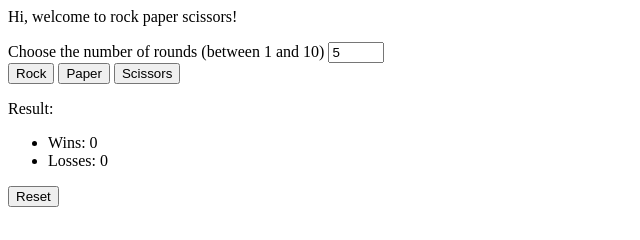
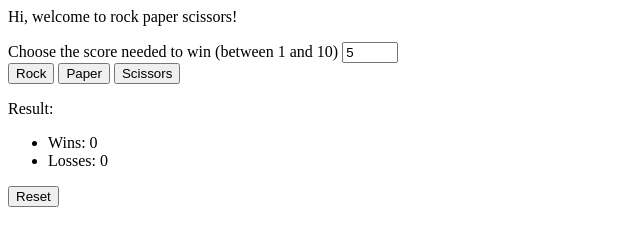
Before and after one commit to aljones1816/rock_paper_scissors, a plain HTML site: page index.html in a window 1280 px wide. Shown: the full height of the page, 0-640 px from the left. Drawn offline with Linux system fonts and the light colour scheme.

Commit message:
changed the input label to say score to win instead of number of rounds

```diff
--- a/index.html
+++ b/index.html
@@ -7,7 +7,7 @@
 <body>
     <div id="container">
         <p>Hi, welcome to rock paper scissors! </p>
-        <label for="numRounds">Choose the number of rounds (between 1 and 10)</label>
+        <label for="numRounds">Choose the score needed to win (between 1 and 10)</label>
         <input type="number" name="numRounds" id="numRounds" min="1" max="10" value="5">
         <div id="gameBoard">
             <button class="gameButton" value="0">Rock</button>
```
